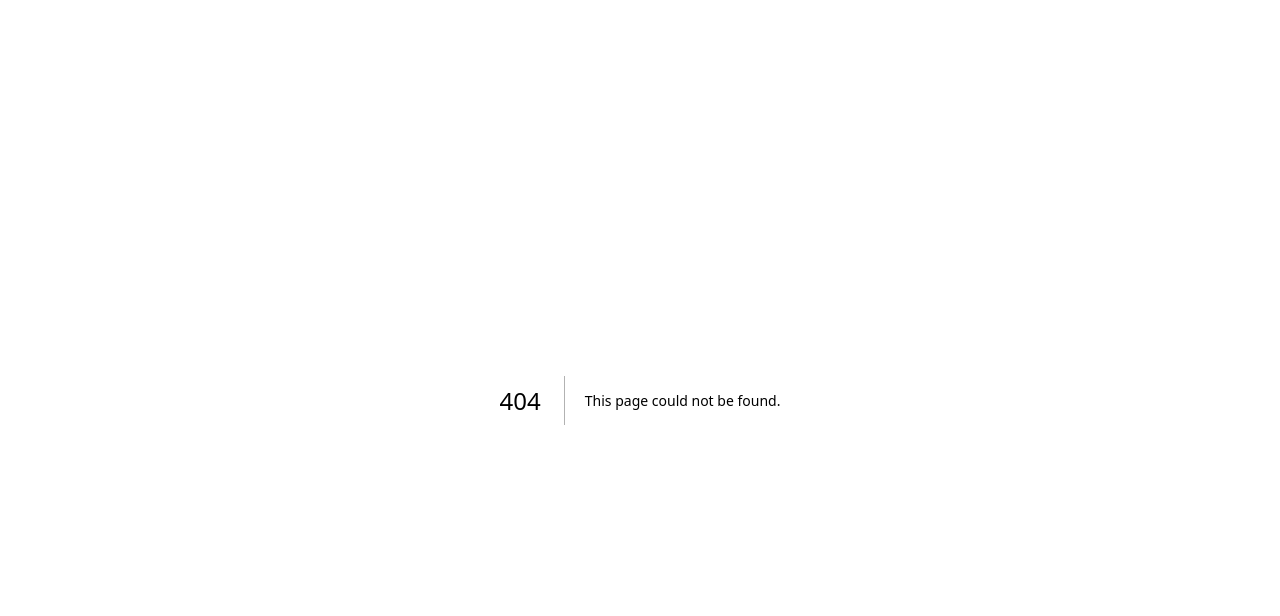
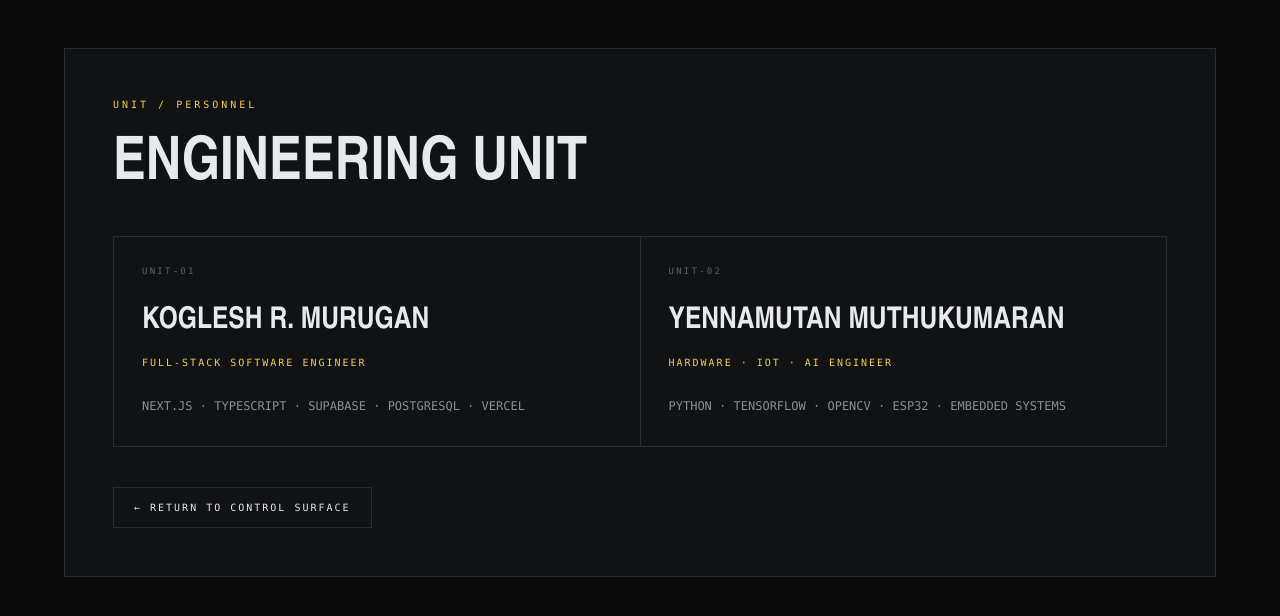
Before and after one commit to kogleshofficial-hub/engineering-studio, a Next.js app: page /team in a window 1280 px wide. Before the commit this address had no page. Shown: the top 616 px of the page. Built offline with nearby package versions, Linux system fonts and the light colour scheme.

Commit message:
feat: add engineering unit route

```diff
--- /dev/null
+++ b/src/app/team/page.tsx
@@ -0,0 +1,8 @@
+const members = [
+  { id: "UNIT-01", name: "Koglesh R. Murugan", role: "FULL-STACK SOFTWARE ENGINEER", stack: "NEXT.JS · TYPESCRIPT · SUPABASE · POSTGRESQL · VERCEL" },
+  { id: "UNIT-02", name: "Yennamutan Muthukumaran", role: "HARDWARE · IOT · AI ENGINEER", stack: "PYTHON · TENSORFLOW · OPENCV · ESP32 · EMBEDDED SYSTEMS" },
+];
+
+export default function TeamPage() {
+  return <main className="min-h-screen bg-void p-6 text-text lg:p-12"><div className="mx-auto max-w-6xl border border-grid bg-surface p-8 lg:p-12"><p className="text-[10px] tracking-[0.3em] text-hazard">UNIT / PERSONNEL</p><h1 className="mt-6 font-display text-6xl font-black uppercase leading-none">Engineering Unit</h1><div className="mt-10 grid gap-px border border-grid bg-grid md:grid-cols-2">{members.map(member => <article key={member.id} className="bg-surface p-7"><p className="text-[9px] tracking-[0.25em] text-text-dim">{member.id}</p><h2 className="mt-6 font-display text-3xl font-black uppercase">{member.name}</h2><p className="mt-4 text-[10px] tracking-[0.2em] text-hazard">{member.role}</p><p className="mt-6 text-xs leading-6 text-text-muted">{member.stack}</p></article>)}</div><a href="/" className="mt-10 inline-block border border-grid px-5 py-3 text-[10px] tracking-[0.2em] hover:border-hazard hover:text-hazard">← RETURN TO CONTROL SURFACE</a></div></main>;
+}
```
